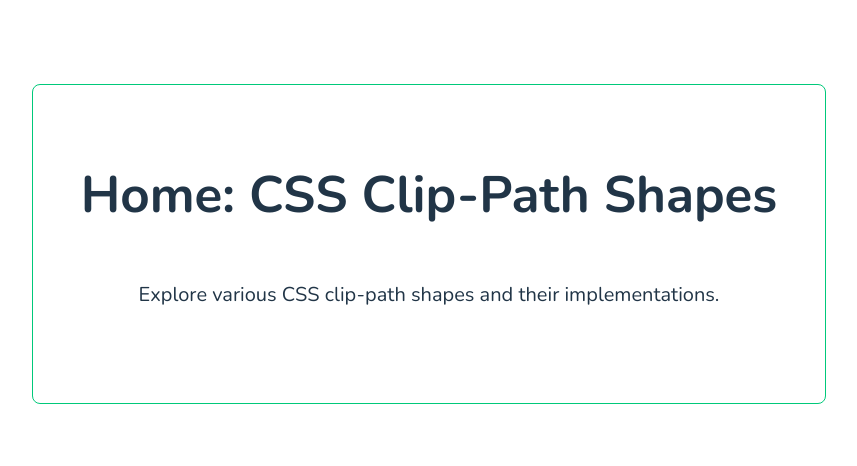
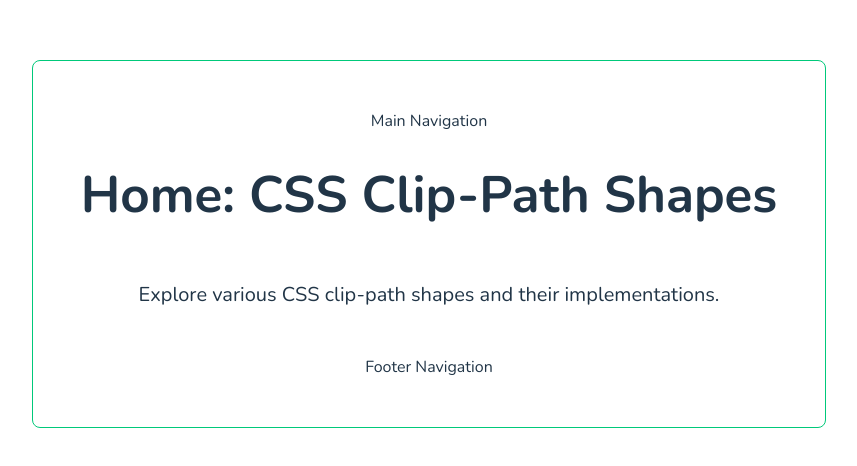
Before and after one commit to allasas11/css-clip-path-shapes, a React (Vite) app: page / in a window 1280 px wide. Shown: the part 156-622 px from the top of the page, without its empty margins (211-1068 px from the left). Built offline with nearby package versions, Linux system fonts and the light colour scheme.

Commit message:
main page layout implemented

```diff
--- a/src/App.tsx
+++ b/src/App.tsx
@@ -1,13 +1,17 @@
 import { BrowserRouter, Routes, Route} from "react-router-dom";
 import MainContainer from "./components/MainContainer";
 import Home from "./pages/HomePage";
+import MainPageLayout from "./layouts/MainPageLayout";
 
 function App() {
   return (
     <BrowserRouter>
       <MainContainer>
         <Routes>
-          <Route path="/" element={<Home />} />
+          <Route element={<MainPageLayout />}>
+            <Route path="/" element={<Home />} />
+            {/* Add more routes here as needed */}
+          </Route>
         </Routes>
       </MainContainer>
     </BrowserRouter>
--- /dev/null
+++ b/src/components/FooterNavigation.tsx
@@ -0,0 +1,9 @@
+function FooterNavigation() {
+  return (
+    <footer>
+      Footer Navigation
+    </footer>
+  );
+}
+
+export default FooterNavigation;
--- /dev/null
+++ b/src/components/MainNavigation.tsx
@@ -0,0 +1,10 @@
+function MainNavigation() {
+  return (
+    <nav>
+      {/* Navigation content */}
+      Main Navigation
+    </nav>
+  );
+}
+
+export default MainNavigation;
--- /dev/null
+++ b/src/layouts/MainPageLayout.tsx
@@ -0,0 +1,16 @@
+import { Outlet } from "react-router-dom";
+import MainNavigation from "../components/MainNavigation";
+import FooterNavigation from "../components/FooterNavigation";
+
+
+const MainPageLayout = () => (
+  <>
+    <MainNavigation />
+    <main>
+      <Outlet />
+    </main>
+    <FooterNavigation />
+  </>
+);
+
+export default MainPageLayout;
```
